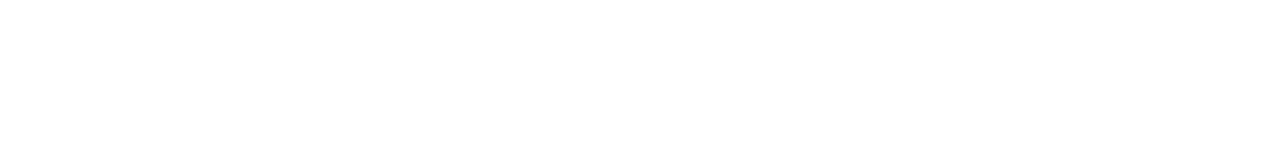
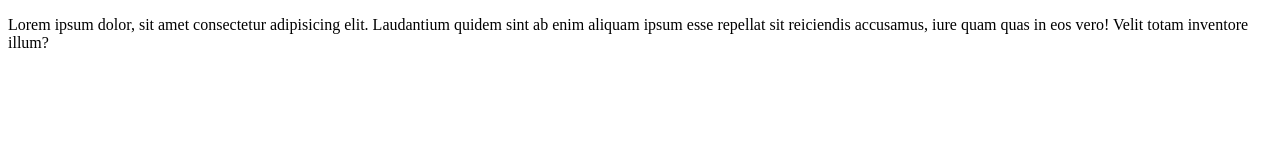
Before and after one commit to Margad19/TheBullRestaurant, a plain HTML site: page HTML/blabal.html in a window 1280 px wide. Drawn offline with Linux system fonts and the light colour scheme.

Commit message:
Update blabal.html
fsef

```diff
--- a/HTML/blabal.html
+++ b/HTML/blabal.html
@@ -8,6 +8,7 @@
 <body>
     <form action="">
         <area shape="" coords="" href="" alt="">
+        <p>Lorem ipsum dolor, sit amet consectetur adipisicing elit. Laudantium quidem sint ab enim aliquam ipsum esse repellat sit reiciendis accusamus, iure quam quas in eos vero! Velit totam inventore illum?</p>
     </form>
 </body>
 </html>
```
